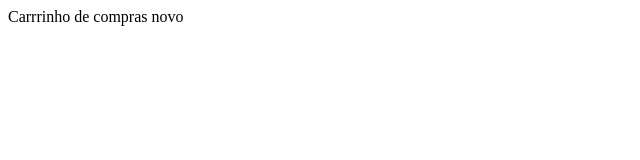
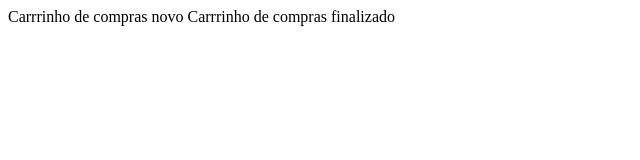
Before and after one commit to ppogian/Aulagit1, a plain HTML site: page feature/cart.html in a window 1280 px wide. Shown: the whole page, without its empty margins (0-640 px from the left). Drawn offline with Linux system fonts and the light colour scheme.

Commit message:
carrinho finalizado

```diff
--- a/feature/cart.html
+++ b/feature/cart.html
@@ -1 +1,2 @@
 <html >Carrrinho de compras novo</html>
+<html >Carrrinho de compras finalizado</html>
```
